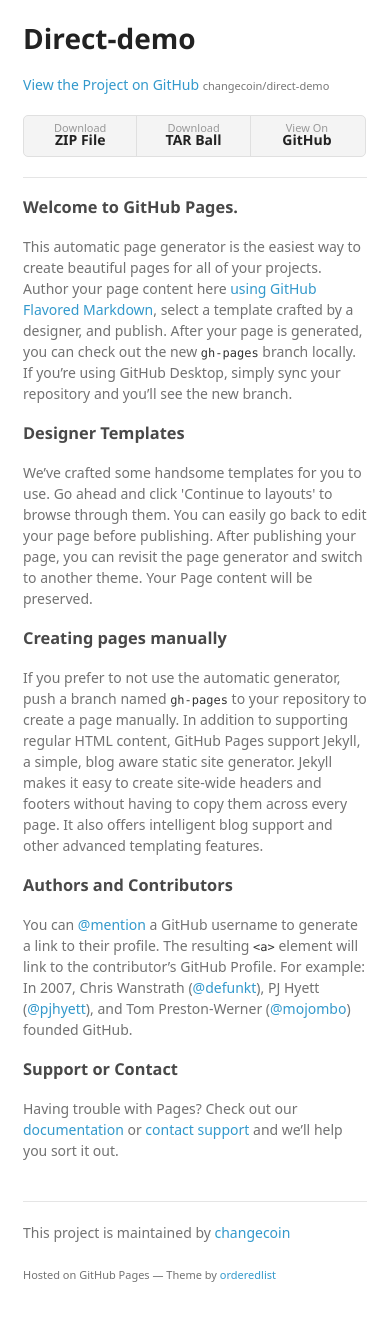
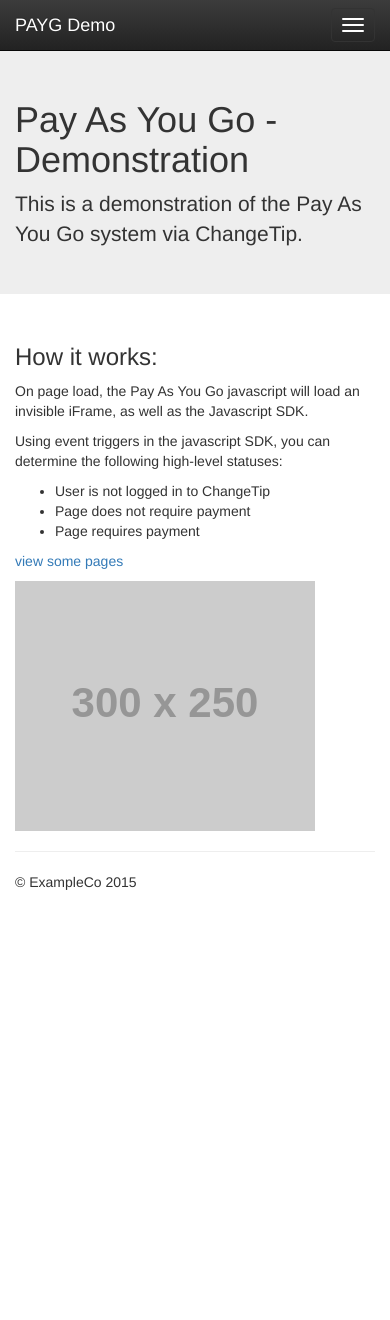
Before and after one commit to changecoin/direct-demo, a plain HTML site: page index.html in a window 390 px wide. After the commit the page ends 922 px from the top, so only its background shows below. Drawn offline with nearby package versions, Linux system fonts and the light colour scheme; placeholder pictures from the web are drawn by us; a web font is replaced by a local one.

Commit message:
Changing index

```diff
--- a/index.html
+++ b/index.html
@@ -1,64 +1,151 @@
 <!doctype html>
-<html>
-  <head>
-    <meta charset="utf-8">
-    <meta http-equiv="X-UA-Compatible" content="chrome=1">
-    <title>Direct-demo by changecoin</title>
+<!--[if lt IE 7]>      <html class="no-js lt-ie9 lt-ie8 lt-ie7" lang=""> <![endif]-->
+<!--[if IE 7]>         <html class="no-js lt-ie9 lt-ie8" lang=""> <![endif]-->
+<!--[if IE 8]>         <html class="no-js lt-ie9" lang=""> <![endif]-->
+<!--[if gt IE 8]><!--> <html class="no-js" lang=""> <!--<![endif]-->
+    <head>
+        <meta charset="utf-8">
+        <meta http-equiv="X-UA-Compatible" content="IE=edge,chrome=1">
+        <title></title>
+        <meta name="description" content="">
+        <!-- <link rel="canonical" href="http://canon.ic.cal"> -->
+        <!-- <meta property="og:url" content="http://foo.bar.og/"> -->
+        <meta name="viewport" content="width=device-width, initial-scale=1">
+        <link rel="apple-touch-icon" href="apple-touch-icon.png">
 
-    <link rel="stylesheet" href="stylesheets/styles.css">
-    <link rel="stylesheet" href="stylesheets/github-light.css">
-    <meta name="viewport" content="width=device-width">
-    <!--[if lt IE 9]>
-    <script src="//html5shiv.googlecode.com/svn/trunk/html5.js"></script>
-    <![endif]-->
-  </head>
-  <body>
-    <div class="wrapper">
-      <header>
-        <h1>Direct-demo</h1>
-        <p></p>
+        <link rel="stylesheet" href="/css/bootstrap.min.css">
+        <style>
+            body {
+                padding-top: 50px;
+                padding-bottom: 20px;
+            }
+        </style>
+        <link rel="stylesheet" href="/css/bootstrap-theme.min.css">
+        <link rel="stylesheet" href="/css/main.css">
 
-        <p class="view"><a href="https://github.com/changecoin/direct-demo">View the Project on GitHub <small>changecoin/direct-demo</small></a></p>
+        <script src="/js/vendor/modernizr-2.8.3-respond-1.4.2.min.js"></script>
+    </head>
+    <body>
+        <!--[if lt IE 8]>
+            <p class="browserupgrade">You are using an <strong>outdated</strong> browser. Please <a href="http://browsehappy.com/">upgrade your browser</a> to improve your experience.</p>
+        <![endif]-->
+    <nav class="navbar navbar-inverse navbar-fixed-top" role="navigation">
+      <div class="container">
+        <div class="navbar-header">
+          <button type="button" class="navbar-toggle collapsed" data-toggle="collapse" data-target="#navbar" aria-expanded="false" aria-controls="navbar">
+            <span class="sr-only">Toggle navigation</span>
+            <span class="icon-bar"></span>
+            <span class="icon-bar"></span>
+            <span class="icon-bar"></span>
+          </button>
+          <a class="navbar-brand" href="/">PAYG Demo</a>
+        </div>
+        <div id="navbar" class="navbar-collapse collapse">
+<!--           <form class="navbar-form navbar-right" role="form">
+            <div class="form-group">
+              <input type="text" placeholder="Email" class="form-control">
+            </div>
+            <div class="form-group">
+              <input type="password" placeholder="Password" class="form-control">
+            </div>
+            <button type="submit" class="btn btn-success">Sign in</button>
+          </form>
+ -->        </div><!--/.navbar-collapse -->
+      </div>
+    </nav>
 
+    <!-- Main jumbotron for a primary marketing message or call to action -->
+    <div class="jumbotron">
+      <div class="container">
+        <h1>Pay As You Go - Demonstration</h1>
+        <p>This is a demonstration of the Pay As You Go system via ChangeTip.</p>
+        <!-- <p><a class="btn btn-primary btn-lg" href="#" role="button">Learn more &raquo;</a></p> -->
+      </div>
+    </div>
 
-        <ul>
-          <li><a href="https://github.com/changecoin/direct-demo/zipball/master">Download <strong>ZIP File</strong></a></li>
-          <li><a href="https://github.com/changecoin/direct-demo/tarball/master">Download <strong>TAR Ball</strong></a></li>
-          <li><a href="https://github.com/changecoin/direct-demo">View On <strong>GitHub</strong></a></li>
-        </ul>
-      </header>
-      <section>
-        <h3>
-<a id="welcome-to-github-pages" class="anchor" href="#welcome-to-github-pages" aria-hidden="true"><span class="octicon octicon-link"></span></a>Welcome to GitHub Pages.</h3>
+    <div class="container">
+      <!-- Example row of columns -->
+      <div class="row">
+        <div class="col-md-8">
+          <h3>How it works:</h3>
+          <p>
+            On page load, the Pay As You Go javascript will load an invisible iFrame, as well as the Javascript SDK.
+          </p>
+          <p>
+            Using event triggers in the javascript SDK, you can determine the following high-level statuses:
+            <ul>
+              <li>User is not logged in to ChangeTip</li>
+              <li>Page does not require payment</li>
+              <li>Page requires payment</li>
+            </ul>
+          </p>
+          <p>
+            <a href="/pages/1.html">view some pages</a>
+          </p>
+        </div>
+        <div class="col-md-4">
+          <img class="ad-img" src="http://dummyimage.com/300x250/666/fff.jpg&text=loading...">
+        </div>
+      </div>
 
-<p>This automatic page generator is the easiest way to create beautiful pages for all of your projects. Author your page content here <a href="https://guides.github.com/features/mastering-markdown/">using GitHub Flavored Markdown</a>, select a template crafted by a designer, and publish. After your page is generated, you can check out the new <code>gh-pages</code> branch locally. If you’re using GitHub Desktop, simply sync your repository and you’ll see the new branch.</p>
+      <hr>
 
-<h3>
-<a id="designer-templates" class="anchor" href="#designer-templates" aria-hidden="true"><span class="octicon octicon-link"></span></a>Designer Templates</h3>
+      <footer>
+        <p>&copy; ExampleCo 2015</p>
+      </footer>
+    </div> <!-- /container -->        <script src="//ajax.googleapis.com/ajax/libs/jquery/1.11.2/jquery.min.js"></script>
+        <script>window.jQuery || document.write('<script src="/js/vendor/jquery-1.11.2.min.js"><\/script>')</script>
 
-<p>We’ve crafted some handsome templates for you to use. Go ahead and click 'Continue to layouts' to browse through them. You can easily go back to edit your page before publishing. After publishing your page, you can revisit the page generator and switch to another theme. Your Page content will be preserved.</p>
+        <script src="/js/vendor/bootstrap.min.js"></script>
 
-<h3>
-<a id="creating-pages-manually" class="anchor" href="#creating-pages-manually" aria-hidden="true"><span class="octicon octicon-link"></span></a>Creating pages manually</h3>
+        <script src="http://localhost:8000/public/js/PAYG-sdk.js"></script>
 
-<p>If you prefer to not use the automatic generator, push a branch named <code>gh-pages</code> to your repository to create a page manually. In addition to supporting regular HTML content, GitHub Pages support Jekyll, a simple, blog aware static site generator. Jekyll makes it easy to create site-wide headers and footers without having to copy them across every page. It also offers intelligent blog support and other advanced templating features.</p>
+        <script type="text/javascript">
+          PAYG.debug = true;
+          /**
+           * PAYG.init(site_id, callback)
+           *
+           * initialize with site ID, and fire "callback" when login status is obtained
+           */
+          PAYG.init({
+            autoPay: false,
+            site_id: "e21e863f221d494eb888972093963bec",
+            ready: function(login_status) {
+              console.log("login status: " + login_status);
+              console.log("canonical is: " + PAYG.get_canonical_url());
+            },
+            paid: function(status_code, msg) {
+              console.log(status_code, "You are paid up, or no payment is required!");
+              $(".ad-img").attr("src", "http://lorempixel.com/300/250/cats/");
+            },
+            unpaid: function(status_code, msg) {
+              console.log(status_code, "Payment couldn't be made for some reason.");
+              $(".ad-img").attr("src", "http://dummyimage.com/300x250/8c0000/fff.jpg&text=advertisement");
+            },
+            listeners: {
+              payment_already_made: function(msg) {
+                // show a fun message telling the user they've already paid for this URL
+                console.log("you already paid for this one");
+              },
+              payment_not_required: function(msg) {
+                // do something special when we get back a "payment not required" response
+                console.log("this page is free!");
+              }
+            }
+          });
 
-<h3>
-<a id="authors-and-contributors" class="anchor" href="#authors-and-contributors" aria-hidden="true"><span class="octicon octicon-link"></span></a>Authors and Contributors</h3>
+        </script>
 
-<p>You can <a href="https://github.com/blog/821" class="user-mention">@mention</a> a GitHub username to generate a link to their profile. The resulting <code>&lt;a&gt;</code> element will link to the contributor’s GitHub Profile. For example: In 2007, Chris Wanstrath (<a href="https://github.com/defunkt" class="user-mention">@defunkt</a>), PJ Hyett (<a href="https://github.com/pjhyett" class="user-mention">@pjhyett</a>), and Tom Preston-Werner (<a href="https://github.com/mojombo" class="user-mention">@mojombo</a>) founded GitHub.</p>
+        <!-- Google Analytics: change UA-XXXXX-X to be your site's ID. -->
+        <script>
+            (function(b,o,i,l,e,r){b.GoogleAnalyticsObject=l;b[l]||(b[l]=
+            function(){(b[l].q=b[l].q||[]).push(arguments)});b[l].l=+new Date;
+            e=o.createElement(i);r=o.getElementsByTagName(i)[0];
+            e.src='//www.google-analytics.com/analytics.js';
+            r.parentNode.insertBefore(e,r)}(window,document,'script','ga'));
+            ga('create','UA-XXXXX-X','auto');ga('send','pageview');
+        </script>
 
-<h3>
-<a id="support-or-contact" class="anchor" href="#support-or-contact" aria-hidden="true"><span class="octicon octicon-link"></span></a>Support or Contact</h3>
-
-<p>Having trouble with Pages? Check out our <a href="https://help.github.com/pages">documentation</a> or <a href="https://github.com/contact">contact support</a> and we’ll help you sort it out.</p>
-      </section>
-      <footer>
-        <p>This project is maintained by <a href="https://github.com/changecoin">changecoin</a></p>
-        <p><small>Hosted on GitHub Pages &mdash; Theme by <a href="https://github.com/orderedlist">orderedlist</a></small></p>
-      </footer>
-    </div>
-    <script src="javascripts/scale.fix.js"></script>
-
-  </body>
+        <!-- <iframe src="http://localhost:8000/pay-as-you-go/widget.html?site_id=1ff74e258c464d1bab177dcc5e5d2472"></iframe> -->
+    </body>
 </html>
```
